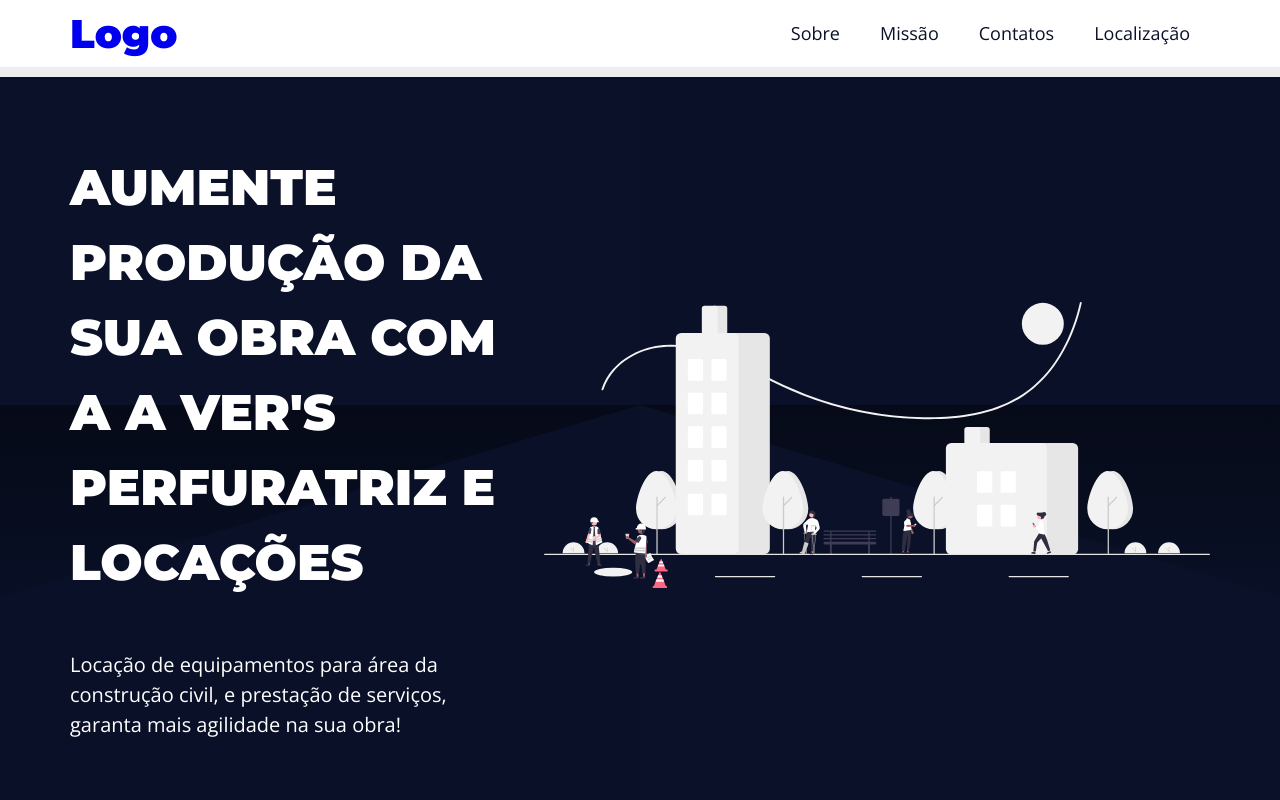
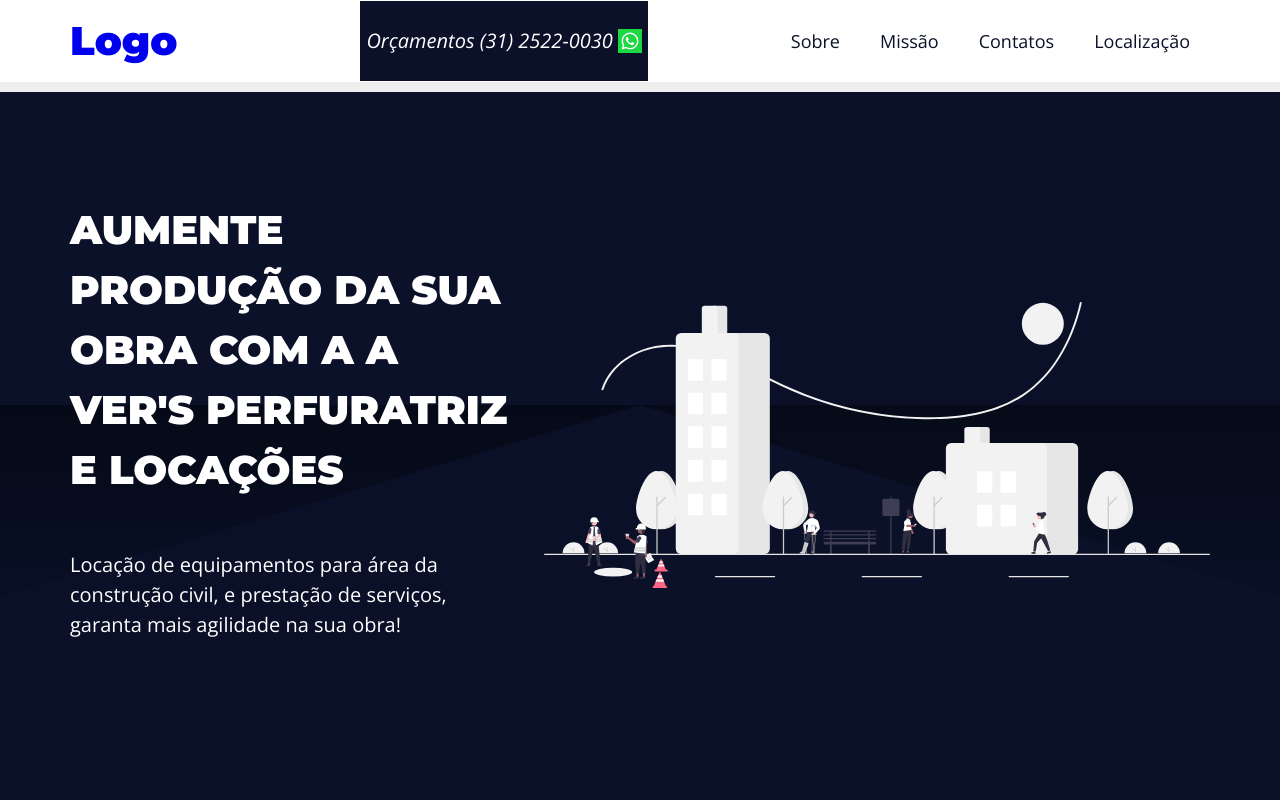
Before and after one commit to RafaelxrDev/Ver-s, a plain HTML site: page index.html in a window 1280 px wide. Shown: the top 800 px of the page. Drawn offline with nearby package versions, Linux system fonts and the light colour scheme.

Commit message:
configurando a section de localização e adicionando botão de orçamento no menu

```diff
--- a/assets/css/style.css
+++ b/assets/css/style.css
@@ -162,10 +162,15 @@ a {
 }
 
 .sobre-text-content h3 {
-  font-size: 5rem;
+  font-size: 4rem;
   margin-bottom: 5rem;
   text-transform: uppercase;
   min-height: 1.3;
+  gap: var(--gap);
+}
+.sobre-text-content p{
+  display: flex;
+  margin-bottom: 5rem;
 }
 
 .sobre-img img {
@@ -322,6 +327,28 @@ display: flex;
   white-space: nowrap;
 }
 
+.n6, .numeros-content a {
+  display: flex;
+  align-items: center;
+  text-decoration: none;
+  color: inherit;
+  margin-left: -3rem;
+  transition: all 300ms ease-in-out;
+  left: 5rem;
+  white-space: nowrap;
+  font-style: italic;
+  margin: 0.1rem;
+
+
+
+}
+.n6, .numeros-content a:hover {
+  background: var(--primary-color);
+  color: var(--white-color);
+  padding: 0.5rem;
+  white-space: nowrap;
+}
+
 
 .numeros-content img {
   width: 24px;
@@ -397,11 +424,23 @@ margin-bottom: 1rem;
 .localizacao{
   display: flex;
   top: 5rem;
-  top: 1rem;
   justify-content: center;
   align-items: center;
 }
+
+.endereço{
+  position: relative;
+  display: flex;
+ bottom: 20rem;
+justify-content: center;
+}
+
+
+
+
 .close-menu{display: none;}
+
+
 
 @media (max-width: 800px){
 .menu{
--- a/index.html
+++ b/index.html
@@ -19,6 +19,9 @@
   <aside class="menu white-bg">
     <nav class="main-content menu-content">
       <h3><a href="logo">Logo</a></h3>
+      <p class="numeros-content n6"><a
+        href="https://api.whatsapp.com/send?phone=553125220030&text=Ol%C3%A1!%20Vim%20do%20site%20e%20gostaria%20de%20mais%20informa%C3%A7%C3%B5es">Orçamentos
+        (31) 2522-0030<img src="../Ver-s/assets/images/wpp-icon.svg" alt="icone do wpp"></a></p>
       <ul onclick="getElementById('close-menu').checked = false;">
         <li>
           <a href="#intro">Sobre</a>
@@ -97,7 +100,7 @@
               <button class="" type="submit">Enviar Mensagem</button>
             </div>
         </fieldset>
-        <h5>Contatos</h5>
+        <h5 class="numeros-alling">Contatos</h5>
         <div class="numeros-alling">
           <p class="numeros-content n2"><a
               href="https://api.whatsapp.com/send?phone=553125220030&text=Ol%C3%A1!%20Vim%20do%20site%20e%20gostaria%20de%20mais%20informa%C3%A7%C3%B5es">Orçamentos
@@ -119,12 +122,15 @@
       </div>
 
   </section>
-  <section id="local" class="white-bg section ">
+  <section id="local" class="white-bg section">
+    <div>
     <h3  class="localizacao">Localização</h3>
     <div id="Localização" class="mapa section">
     <iframe class="mapa" src="https://www.google.com/maps/embed?pb=!1m18!1m12!1m3!1d30029.69320030366!2d-44.01465506523437!3d-19.809819500000014!2m3!1f0!2f0!3f0!3m2!1i1024!2i768!4f13.1!3m3!1m2!1s0xa68e24dc1007ed%3A0xd1020e819aa170ed!2sR.%20Eng.%20Te%C3%B3filo%20Ribeiro%2C%202%20-%20Piratininga%2C%20Belo%20Horizonte%20-%20MG%2C%2031573-350!5e0!3m2!1spt-BR!2sbr!4v1720192097982!5m2!1spt-BR!2sbr" width="600" height="308" style="border:0;" allowfullscreen="" loading="lazy" referrerpolicy="no-referrer-when-downgrade"></iframe>
   </div>
+  <div class="endereço">
   <p>Estamos Localizados no coração da Cidade</p>
+  </div>
   </section>
 
 
```
Also changed, not shown: assets/images/build.png (deleted).
